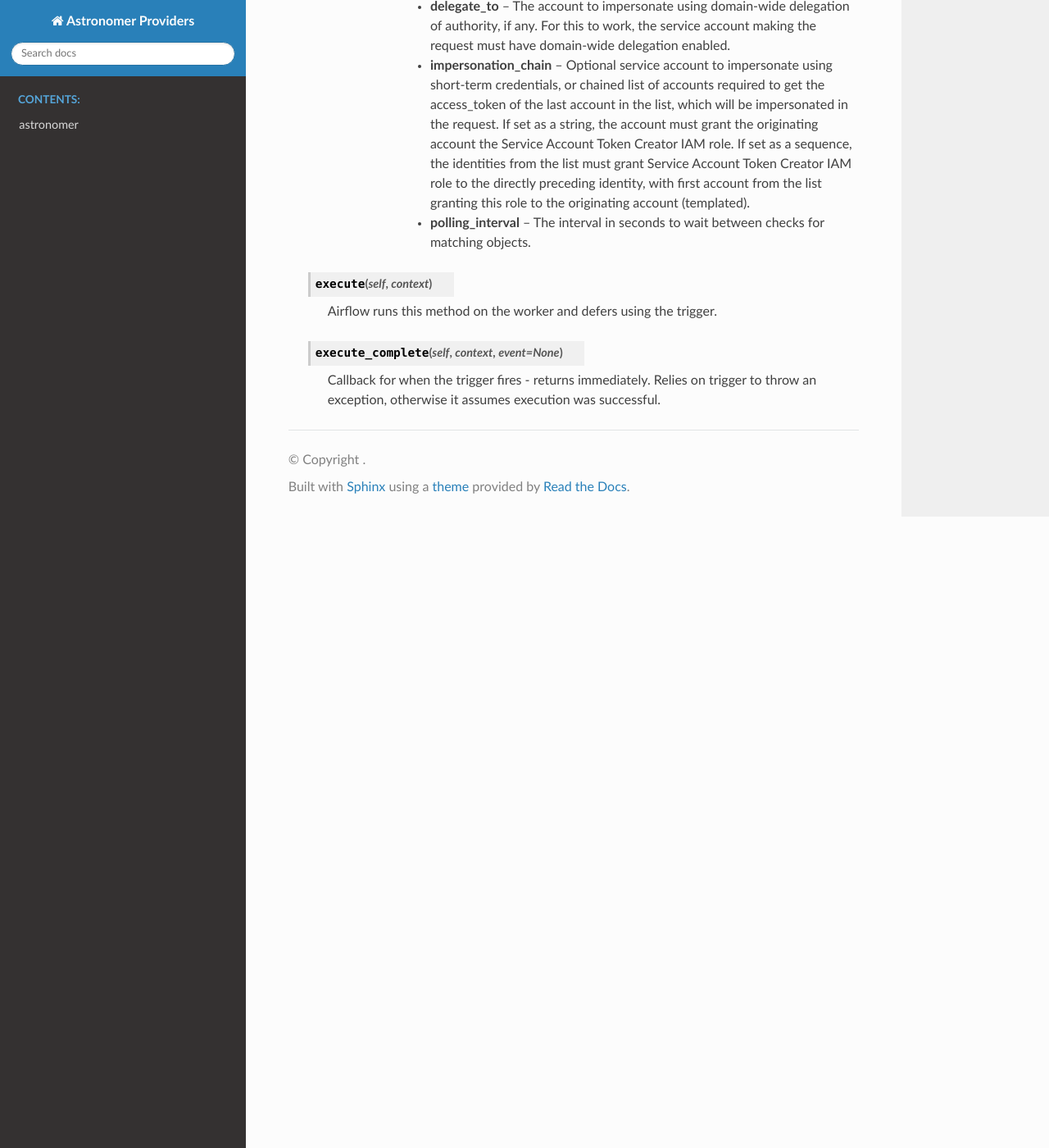
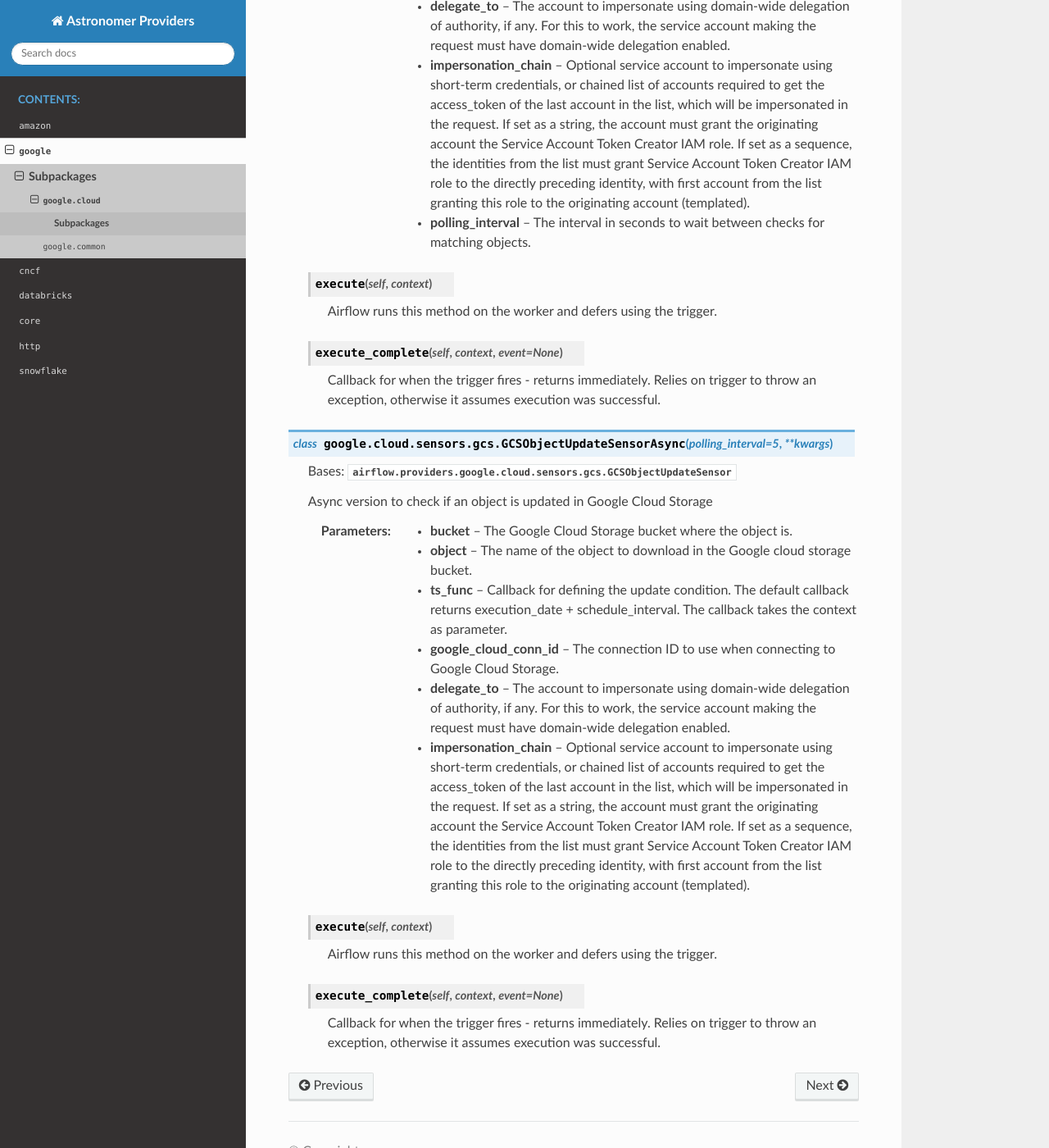
Before and after one commit to astronomer/astronomer-providers, a Sphinx documentation site: the page built from docs/astronomer/google/cloud/sensors/gcs/index.rst, in a window 1280 px wide and 1400 px high, scrolled down 2959 px. Shown: the whole window at 82% size. Built offline with Sphinx 7.4.7 and the Read the Docs theme 2.0.0, drawn with Linux system fonts in a browser that asks for light colours; pages that are not in the unit, such as notebooks, are missing from menus; some of the changed text lies outside the part shown.

Commit message:
Add the indexes to Contents

```diff
--- a/docs/astronomer/amazon/aws/operators/redshift_cluster/index.rst
+++ b/docs/astronomer/amazon/aws/operators/redshift_cluster/index.rst
@@ -45,7 +45,7 @@
 
    Bases: :py:obj:`airflow.providers.amazon.aws.operators.redshift_cluster.RedshiftPauseClusterOperator`
 
-   Pause an AWS Redshift Cluster if cluster status is in \`available\` state
+   Pause an AWS Redshift Cluster if cluster status is in ``available`` state
 
    :param cluster_identifier: id of the AWS Redshift Cluster
    :param aws_conn_id: aws connection to use
--- a/docs/astronomer/core/sensors/external_task/index.rst
+++ b/docs/astronomer/core/sensors/external_task/index.rst
@@ -51,7 +51,7 @@
        Either execution_delta or execution_date_fn can be passed to ExternalTaskSensor,
        but not both.
    :type execution_date_fn: Optional[Callable]
-   :param check_existence: Set to \`True\` to check if the external task exists (when
+   :param check_existence: Set to ``True`` to check if the external task exists (when
        external_task_id is not None) or check if the DAG to wait for exists (when
        external_task_id is None), and immediately cease waiting if the external task
        or DAG does not exist (default value: False).
--- a/docs/astronomer/google/cloud/sensors/gcs/index.rst
+++ b/docs/astronomer/google/cloud/sensors/gcs/index.rst
@@ -20,6 +20,7 @@
    google.cloud.sensors.gcs.GCSObjectExistenceSensorAsync
    google.cloud.sensors.gcs.GCSObjectsWithPrefixExistenceSensorAsync
    google.cloud.sensors.gcs.GCSUploadSessionCompleteSensorAsync
+   google.cloud.sensors.gcs.GCSObjectUpdateSensorAsync
 
 
 
@@ -159,3 +160,42 @@
       Callback for when the trigger fires - returns immediately.
       Relies on trigger to throw an exception, otherwise it assumes execution was
       successful.
+
+
+
+.. py:class:: GCSObjectUpdateSensorAsync(polling_interval = 5, **kwargs)
+
+   Bases: :py:obj:`airflow.providers.google.cloud.sensors.gcs.GCSObjectUpdateSensor`
+
+   Async version to check if an object is updated in Google Cloud Storage
+
+   :param bucket: The Google Cloud Storage bucket where the object is.
+   :param object: The name of the object to download in the Google cloud
+       storage bucket.
+   :param ts_func: Callback for defining the update condition. The default callback
+       returns execution_date + schedule_interval. The callback takes the context
+       as parameter.
+   :param google_cloud_conn_id: The connection ID to use when
+       connecting to Google Cloud Storage.
+   :param delegate_to: The account to impersonate using domain-wide delegation of authority,
+       if any. For this to work, the service account making the request must have
+       domain-wide delegation enabled.
+   :param impersonation_chain: Optional service account to impersonate using short-term
+       credentials, or chained list of accounts required to get the access_token
+       of the last account in the list, which will be impersonated in the request.
+       If set as a string, the account must grant the originating account
+       the Service Account Token Creator IAM role.
+       If set as a sequence, the identities from the list must grant
+       Service Account Token Creator IAM role to the directly preceding identity, with first
+       account from the list granting this role to the originating account (templated).
+
+   .. py:method:: execute(self, context)
+
+      Airflow runs this method on the worker and defers using the trigger.
+
+
+   .. py:method:: execute_complete(self, context, event = None)
+
+      Callback for when the trigger fires - returns immediately.
+      Relies on trigger to throw an exception, otherwise it assumes execution was
+      successful.
--- a/docs/astronomer/http/sensors/http/index.rst
+++ b/docs/astronomer/http/sensors/http/index.rst
@@ -22,7 +22,7 @@
    Bases: :py:obj:`airflow.providers.http.sensors.http.HttpSensor`
 
    Executes a HTTP GET statement and returns False on failure caused by
-   404 Not Found or \`response_check\` returning False.
+   404 Not Found or ``response_check`` returning False.
 
    If ``response_check`` is passed, the sync version of the sensor will be used.
 
```
Also changed, not shown: docs/astronomer/google/cloud/triggers/gcs/index.rst (+27 -0 lines), docs/index.rst (+8 -3 lines).
